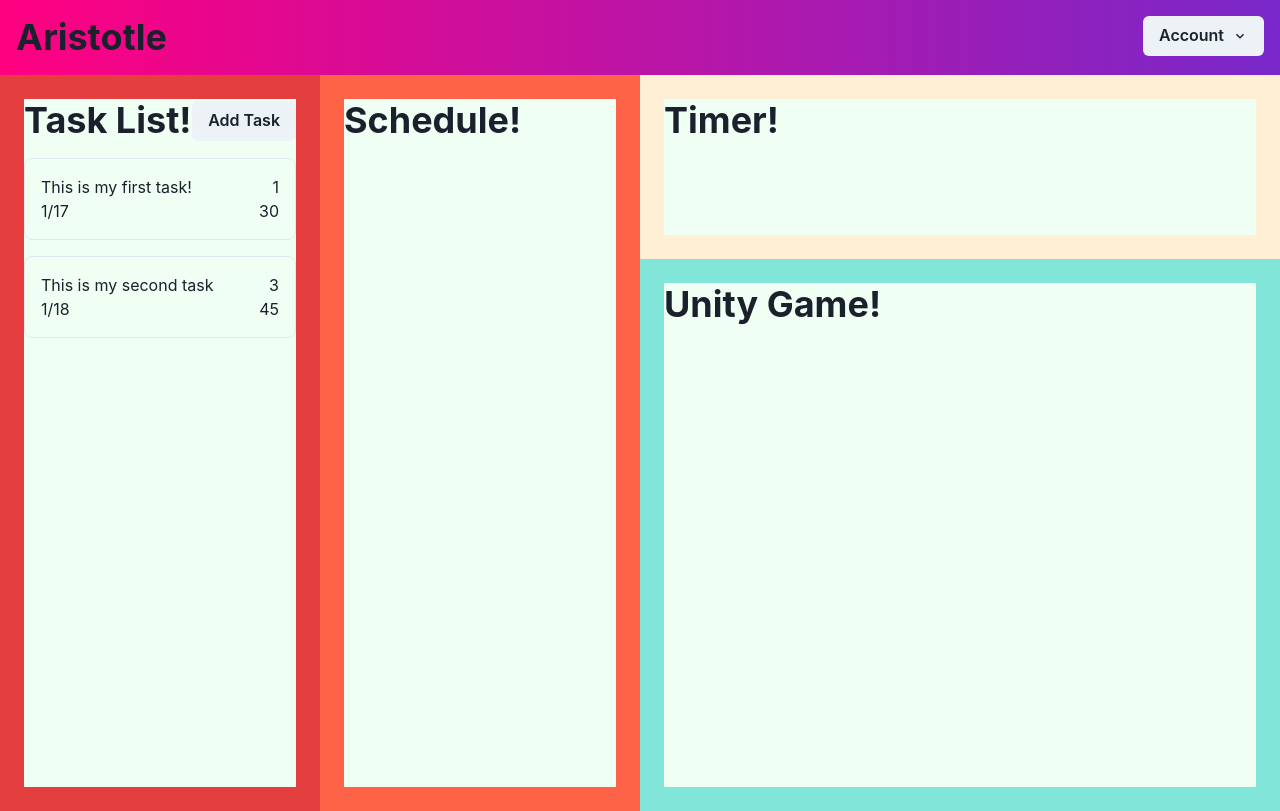
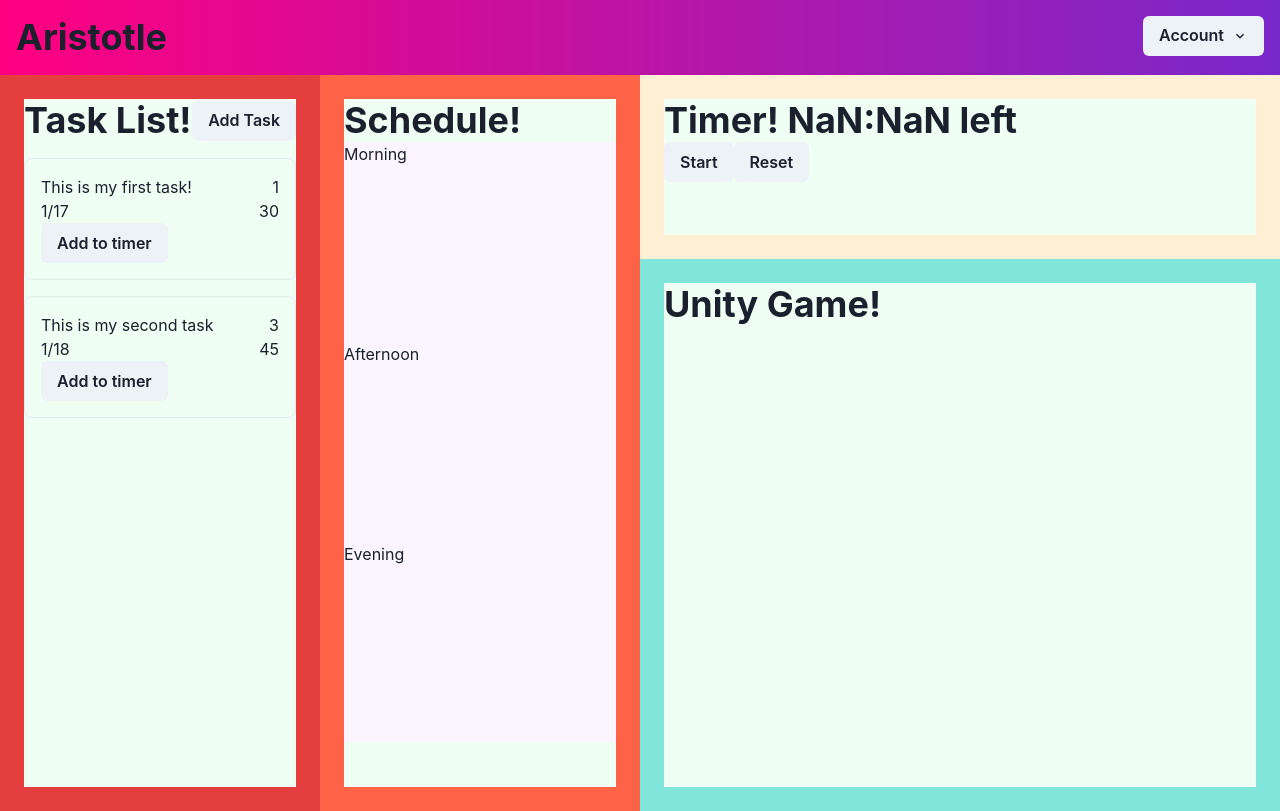
Before and after one commit to joshdelg/aristotle-app, a React (Create React App) app: page / in a window 1280 px wide. Built offline with nearby package versions, Linux system fonts and the light colour scheme.

Commit message:
Idek what's gotten done since last commit but clearly a lot. Lots of dragging works now and I've got some of the timer functionality working.

```diff
--- a/src/components/Dashboard.jsx
+++ b/src/components/Dashboard.jsx
@@ -1,12 +1,54 @@
 import { Box, Grid, GridItem } from "@chakra-ui/react";
+import { useContext } from "react";
+import { DragDropContext } from "react-beautiful-dnd";
+import { TaskContext } from "../contexts/TaskContext";
 import Schedule from "./Schedule";
 import TaskList from "./TaskList";
 import Timer from "./Timer";
 import UnityWrapper from "./UnityWrapper";
 
 function Dashboard() {
+
+    const { state, dispatch } = useContext(TaskContext);
+    const { tasks, schedule } = state;
+
+    const handleOnDragEnd = (result) => {
+        console.log(result);
+
+        if(!result.destination) {
+            return;
+        } else if(result.destination.droppableId === 'task-list' && result.source.droppableId === 'task-list') {
+            // Reorder task list
+
+            const items = Array.from(tasks);
+            const [reorderedItem] = items.splice(result.source.index, 1);
+            items.splice(result.destination.index, 0, reorderedItem);
+            dispatch({type: 'REORDER_TASKS', newTasks: items})
+
+        } else if(result.destination.droppableId.startsWith('s') && result.source.droppableId === 'task-list') {
+            // Transfer from task list to schedule
+
+            const items = Array.from(tasks);
+            const [reorderedItem] = items.splice(result.source.index, 1);
+            dispatch({type: 'ADD_TO_SCHED', task: reorderedItem, schedId: parseInt(result.destination.droppableId.split('-')[1])});
+        } else if(result.destination.droppableId === 'task-list' && result.source.droppableId.startsWith('s')) {
+            // Move task from schedule back to task list
+
+            const schedId = parseInt(result.source.droppableId.split('-')[1]);
+            const movedItem = schedule[schedId].schedTasks[result.source.index];
+            let newSched = schedule;
+            newSched[schedId].schedTasks.splice(result.source.index, 1);
+
+            const newTasks = Array.from(tasks);
+            newTasks.splice(result.destination.index, 0, movedItem);
+
+            dispatch({type: 'SCHED_TO_TASK', newSched, newTasks});
+        }
+    }
+
     return (
         <Box className="dashboard-container">
+            <DragDropContext onDragEnd={handleOnDragEnd}>
                 <Grid h="92vh" templateRows="repeat(4, 1fr)" templateColumns="repeat(12, 1fr)">
                     <GridItem p="6" rowSpan={4} colSpan={3} bg="red.500">
                         <TaskList />
@@ -21,6 +63,7 @@ function Dashboard() {
                         <UnityWrapper />
                     </GridItem>
                 </Grid>
+            </DragDropContext>
         </Box>
     )
 }
--- a/src/components/Schedule.jsx
+++ b/src/components/Schedule.jsx
@@ -1,9 +1,33 @@
-import { Box, Heading } from "@chakra-ui/react";
+import { Box, Heading, Text } from "@chakra-ui/react";
+import { useContext } from "react";
+import { Draggable, Droppable } from "react-beautiful-dnd";
+import { TaskContext } from "../contexts/TaskContext";
 
 function Schedule() {
+
+    const {state, dispatch} = useContext(TaskContext);
+    const {tasks, schedule} = state;
+
     return (
         <Box h="100%" bg="green.50">
             <Heading size="xl">Schedule!</Heading>
+            {schedule.map((sched) => (
+                <Droppable key={sched.dropId} droppableId={sched.dropId}>
+                    {(provided) => (
+                        <Box h="200px" bg="purple.50" {...provided.droppableProps} ref={provided.innerRef}>
+                            <Text>{sched.time}</Text>
+                            {sched.schedTasks.map((task, index) => (
+                                <Draggable key={task.id} draggableId={task.id} index={index}>
+                                    {(provided) => (
+                                        <h3 ref={provided.innerRef} {...provided.draggableProps} {...provided.dragHandleProps}>{task.title}</h3>
+                                    )}
+                                </Draggable>
+                            ))}
+                            {provided.placeholder}
+                        </Box>
+                    )}
+                </Droppable>
+            ))}
         </Box>
     );
 }
--- a/src/components/Task.jsx
+++ b/src/components/Task.jsx
@@ -1,7 +1,16 @@
-import { forwardRef } from "react";
-import { Box, Flex, Spacer, Text } from "@chakra-ui/react";
+import { forwardRef, useContext } from "react";
+import { Box, Button, Flex, Spacer, Text } from "@chakra-ui/react";
+import { TaskContext } from "../contexts/TaskContext";
 
-const Task = forwardRef(({task, ...rest}, ref) => (
+const Task = forwardRef(({task, ...rest}, ref) => {
+
+    const { dispatch } = useContext(TaskContext);
+
+    const handleClick = () => {
+        dispatch({type: 'SET_TIMED_TASK', task});
+    }
+
+    return(
         <Box ref={ref} my="4" p="4" borderWidth="1px" borderRadius="lg" {...rest}>
             <Flex>
                 <Text>{task.title}</Text>
@@ -13,8 +22,10 @@ const Task = forwardRef(({task, ...rest}, ref) => (
                 <Spacer />
                 <Text>{task.estTime}</Text>
             </Flex>
+            <Button onClick={handleClick} >Add to timer</Button>
         </Box>
-));
+    );
+});
 
 
 export default Task;
--- a/src/components/TaskList.jsx
+++ b/src/components/TaskList.jsx
@@ -7,21 +7,9 @@ import NewTaskModal from "./NewTaskModal";
 
 function TaskList() {
 
-    const { tasks, dispatch } = useContext(TaskContext);
+    const { state, dispatch } = useContext(TaskContext);
+    const { tasks } = state;
     const { isOpen, onOpen, onClose} = useDisclosure();
-
-    const handleOnDragEnd = (result) => {
-        console.log(result);
-
-        if(!result.destination) {
-            return;
-        }
-
-        const items = Array.from(tasks);
-        const [reorderedItem] = items.splice(result.source.index, 1);
-        items.splice(result.destination.index, 0, reorderedItem);
-        dispatch({type: 'REORDER_TASKS', newTasks: items})
-    }
 
     return (
         <>
@@ -31,10 +19,9 @@ function TaskList() {
                     <Spacer />
                     <Button onClick={onOpen}>Add Task</Button>
                 </Flex>
-                <DragDropContext onDragEnd={handleOnDragEnd}>
                 <Droppable droppableId="task-list">
                     {(provided) => (
-                            <Box className="task-list" {...provided.droppableProps} ref={provided.innerRef}>
+                        <Box minH="300px" className="task-list" {...provided.droppableProps} ref={provided.innerRef}>
                         {tasks.map((task, index) => (
                             <Draggable key={task.id} draggableId={task.id} index={index}>
                                 {(provided) => (
@@ -46,7 +33,6 @@ function TaskList() {
                         </Box>
                     )}
                 </Droppable>
-                </DragDropContext>
             </Box>
 
             <NewTaskModal isOpen={isOpen} onClose={onClose}/>
--- a/src/components/Timer.jsx
+++ b/src/components/Timer.jsx
@@ -1,9 +1,44 @@
-import { Box, Heading } from "@chakra-ui/react";
+import { Box, Button, Heading } from "@chakra-ui/react";
+import { useContext, useEffect, useState } from "react";
+import { TaskContext } from "../contexts/TaskContext";
 
 function Timer() {
+
+    const { state, dispatch } = useContext(TaskContext);
+
+    const [secondsLeft, setSecondsLeft] = useState(state.activeTask.estTime * 60);
+    const [isActive, setIsActive] = useState(false);
+
+    const toggle = () => {
+        setIsActive(!isActive);
+    }
+
+    const reset = () => {
+        setSecondsLeft(60);
+        setIsActive(false);
+    }
+
+    useEffect(() => (
+        setSecondsLeft(state.activeTask.estTime * 60)
+    ), [state.activeTask.estTime])
+
+    useEffect(() => {
+        let interval = null;
+        if(isActive) {
+            interval = setInterval(() => {
+                setSecondsLeft(secondsLeft => secondsLeft - 1);
+            }, 1000);
+        } else if(!isActive && secondsLeft !== 60) {
+            clearInterval(interval);
+        }
+        return () => clearInterval(interval);
+    }, [isActive, secondsLeft]);
+
     return (
         <Box h="100%" bg="green.50">
-            <Heading size="xl">Timer!</Heading>
+            <Heading size="xl">Timer! {`${Math.floor(secondsLeft / 60)}:${secondsLeft % 60}`} left</Heading>
+            <Button onClick={toggle}>{(isActive) ? 'Pause' : 'Start'}</Button>
+            <Button onClick={reset}>Reset</Button>
         </Box>
     );
 }
--- a/src/contexts/TaskContext.js
+++ b/src/contexts/TaskContext.js
@@ -1,6 +1,7 @@
 import React, { createContext, useReducer } from "react";
 
-const initialState = [
+const initialState = {
+    tasks: [
         {
             id: 'bf2654f0-2934-4f5e-bcc6-dedebbf931dd',
             title: "This is my first task!",
@@ -15,16 +16,39 @@ const initialState = [
             dueDate: "1/18",
             estTime: 45
         }
-];
+    ],
+    schedule: [
+        {time: "Morning", dropId: 's-0', schedTasks: []},
+        {time: "Afternoon", dropId: 's-1', schedTasks: []},
+        {time: "Evening", dropId: 's-2', schedTasks: []}
+    ],
+    activeTask: {}
+};
 
 const taskReducer = (state, action) => {
     switch(action.type) {
         case 'ADD_TASK':
-            return [...state, action.task];
+            return {...state, tasks: [...state.tasks, action.task]};
+
         case 'REORDER_TASKS':
-            return [...action.newTasks];
+            return {...state, tasks: action.newTasks};
+
+        case 'ADD_TO_SCHED':
+            let sched = state.schedule;
+            sched[action.schedId] = {...sched[action.schedId], schedTasks: [...sched[action.schedId].schedTasks, action.task]}
+
+            const tasks = state.tasks.filter((task) => task.id !== action.task.id);
+
+            return {...state, schedule: sched, tasks};
+
+        case 'SCHED_TO_TASK':
+            return {...state, tasks: action.newTasks, schedule: action.newSched}
+
+        case 'SET_TIMED_TASK':
+            console.log('Hi', action.task)
+            return {...state, activeTask: action.task}
         default:
-            throw new Error("Task reducer action type not recognized")
+            throw new Error("Task reducer action type not recognized");
     }
 };
 
@@ -33,10 +57,10 @@ const { Provider } = TaskContext;
 
 const TaskContextProvider = ({ children }) => {
 
-    const [tasks, dispatch] = useReducer(taskReducer, initialState);
+    const [state, dispatch] = useReducer(taskReducer, initialState);
 
     return (
-        <Provider value={{tasks, dispatch}}>
+        <Provider value={{state, dispatch}}>
            { children }
         </Provider>
     );
```
Also changed, not shown: 1 other file (tests, documents, lock files or other folders). Lines whose indentation alone changed are shown as unchanged.
